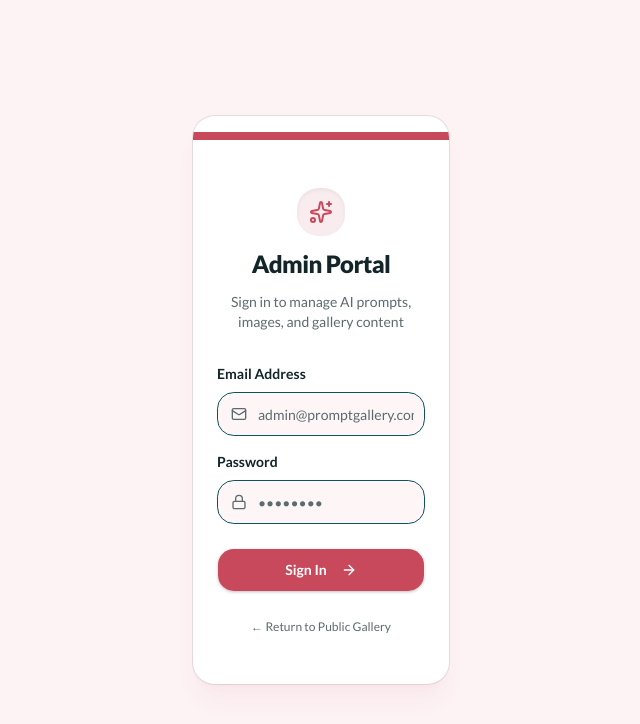
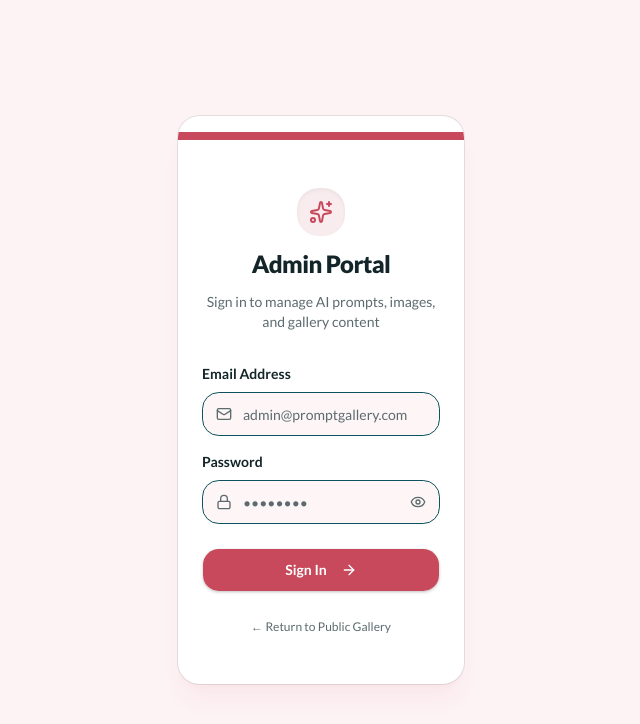
Before and after one commit to rushitarpe7/yashpromptgallery, a Next.js app: page /admin/login in a window 1280 px wide. Shown: the top 724 px of the page, without its empty margins (319-959 px from the left). Built offline with nearby package versions, Linux system fonts and the light colour scheme; no server answers.

Commit message:
Add password visibility toggle and fix Live Gallery link target

```diff
--- a/app/admin/layout.tsx
+++ b/app/admin/layout.tsx
@@ -51,17 +51,16 @@ export default function AdminLayout({
           </div>
 
           <div className="flex items-center gap-3 shrink-0">
+            <Link href="/">
               <Button
-              asChild
                 variant="ghost"
                 size="sm"
                 className="text-white hover:bg-white/20 hover:text-white gap-1.5 whitespace-nowrap"
               >
-              <Link href="/" target="_blank" rel="noreferrer">
                 <ExternalLink className="h-4 w-4 shrink-0" />
                 <span className="hidden sm:inline">Live Gallery</span>
+              </Button>
             </Link>
-            </Button>
 
             <Button
               onClick={handleSignOut}
--- a/app/admin/login/page.tsx
+++ b/app/admin/login/page.tsx
@@ -1,8 +1,8 @@
 "use client";
 
-import { useActionState } from "react";
+import { useActionState, useState } from "react";
 import Link from "next/link";
-import { Sparkles, Lock, Mail, ArrowRight, Loader2, AlertCircle } from "lucide-react";
+import { Sparkles, Lock, Mail, ArrowRight, Loader2, AlertCircle, Eye, EyeOff } from "lucide-react";
 import { Card, CardContent, CardDescription, CardHeader, CardTitle } from "@/components/ui/card";
 import { Input } from "@/components/ui/input";
 import { Label } from "@/components/ui/label";
@@ -11,6 +11,7 @@ import { loginAction } from "./actions";
 
 export default function AdminLoginPage() {
   const [state, formAction, isPending] = useActionState(loginAction, undefined);
+  const [showPassword, setShowPassword] = useState(false);
 
   return (
     <div className="min-h-[80vh] flex flex-col items-center justify-center px-4">
@@ -66,12 +67,24 @@ export default function AdminLoginPage() {
                 <Input
                   id="password"
                   name="password"
-                  type="password"
+                  type={showPassword ? "text" : "password"}
                   placeholder="••••••••"
                   required
                   autoComplete="current-password"
-                  className="pl-10 h-11 bg-accent-light/30 border-accent focus:border-primary rounded-xl"
+                  className="pl-10 pr-10 h-11 bg-accent-light/30 border-accent focus:border-primary rounded-xl"
                 />
+                <button
+                  type="button"
+                  onClick={() => setShowPassword(!showPassword)}
+                  className="absolute right-3.5 top-1/2 -translate-y-1/2 text-muted-foreground hover:text-foreground transition-colors"
+                  aria-label={showPassword ? "Hide password" : "Show password"}
+                >
+                  {showPassword ? (
+                    <EyeOff className="h-4 w-4" />
+                  ) : (
+                    <Eye className="h-4 w-4" />
+                  )}
+                </button>
               </div>
             </div>
 
```
Also changed, not shown: 1 other file (tests, documents, lock files or other folders). Lines whose indentation alone changed are shown as unchanged.
